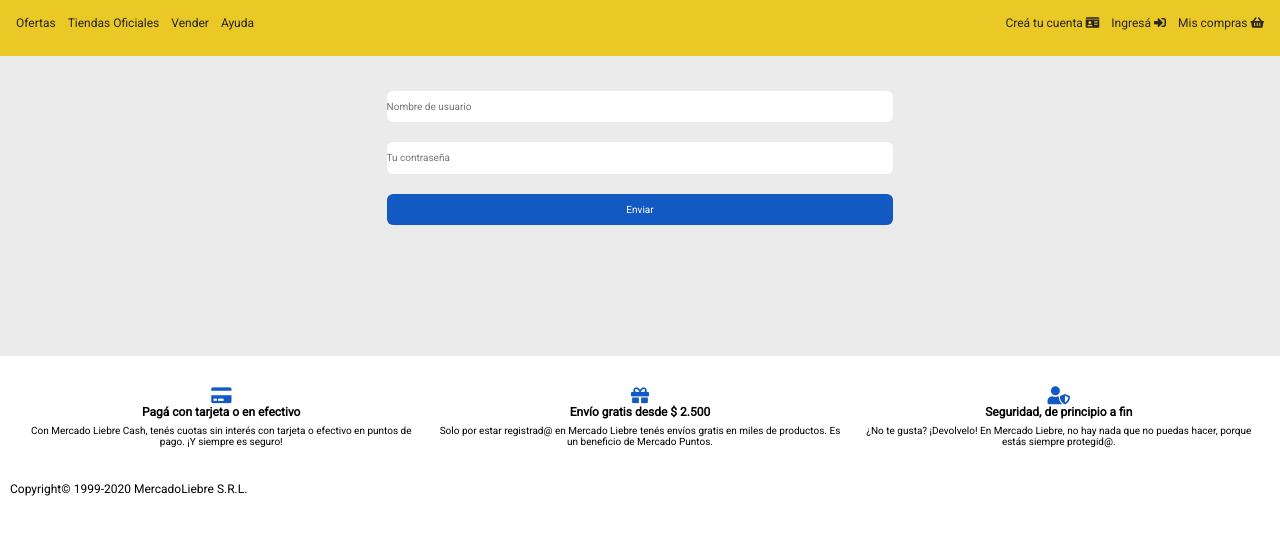
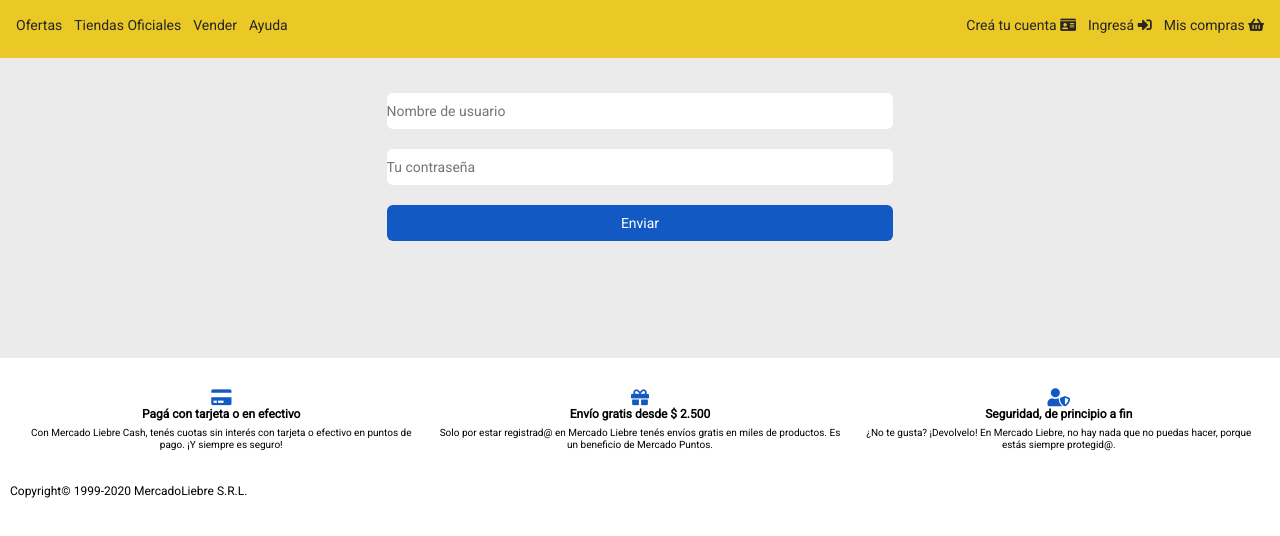
Before and after one commit to sebasla76/mercado-liebre-DH, a website: page views/login.html in a window 1280 px wide. Shown: the part 80-616 px from the top of the page. Drawn offline with Linux system fonts and the light colour scheme.

Commit message:
Aumente el font-size de los input y button del login a partir de 768

```diff
--- a/public/css/styles.css
+++ b/public/css/styles.css
@@ -376,7 +376,7 @@ footer{
     width: 70%;
     display:block;
     padding: 10px 0;
-    font-size: 10px;
+    font-size: 14px;
     border:none;
     border-radius: 6px;
     max-width: 750px;
@@ -387,13 +387,14 @@ footer{
     width: 70%;
     display:block;
     padding: 10px 0;
-    font-size: 10px;
+    font-size: 14px;
     background-color:#1259c3;
     color: white;
     border:none;
     border-radius: 6px;
     max-width: 750px;
 }
+
 
 
 
@@ -426,7 +427,7 @@ footer{
     }
 
     .ml-main-nav{
-        font-size: 12px;
+        font-size: 14px;
 
     }
 
```
